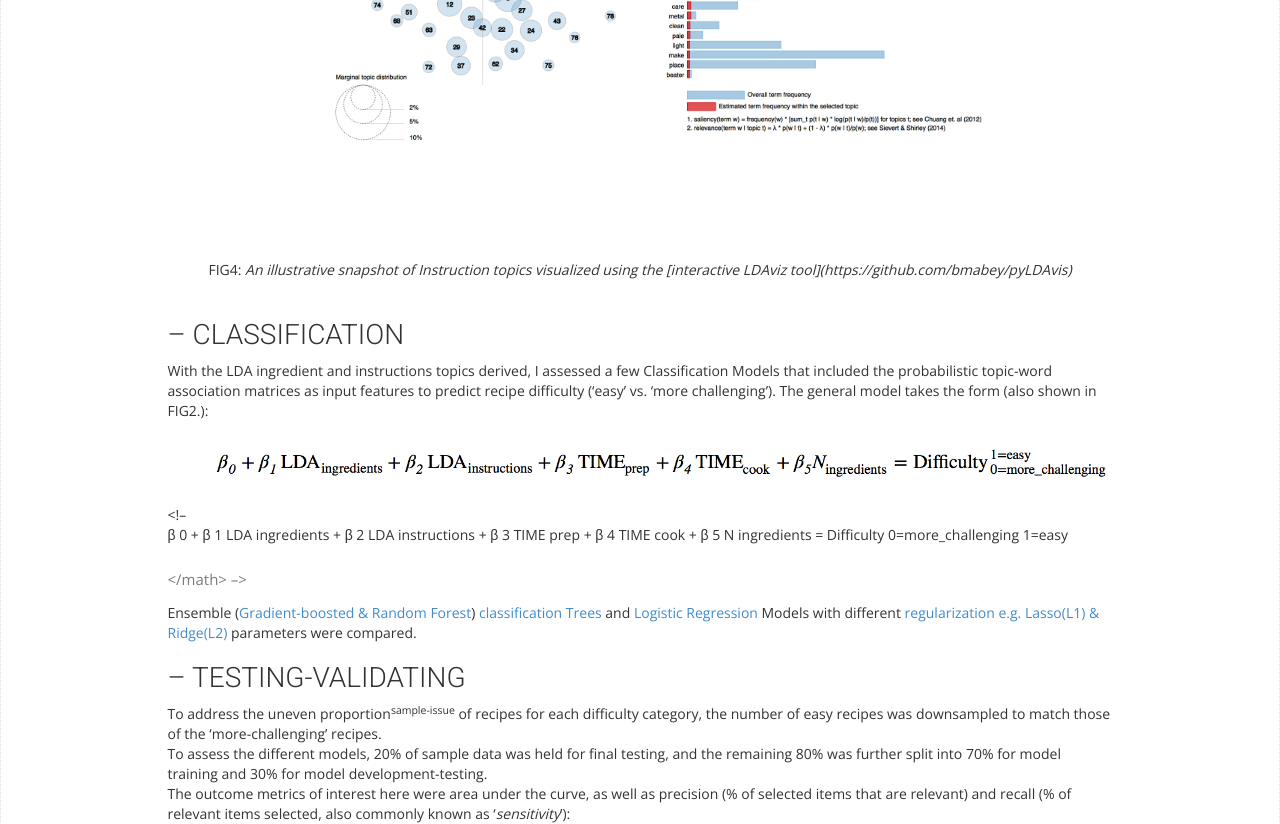
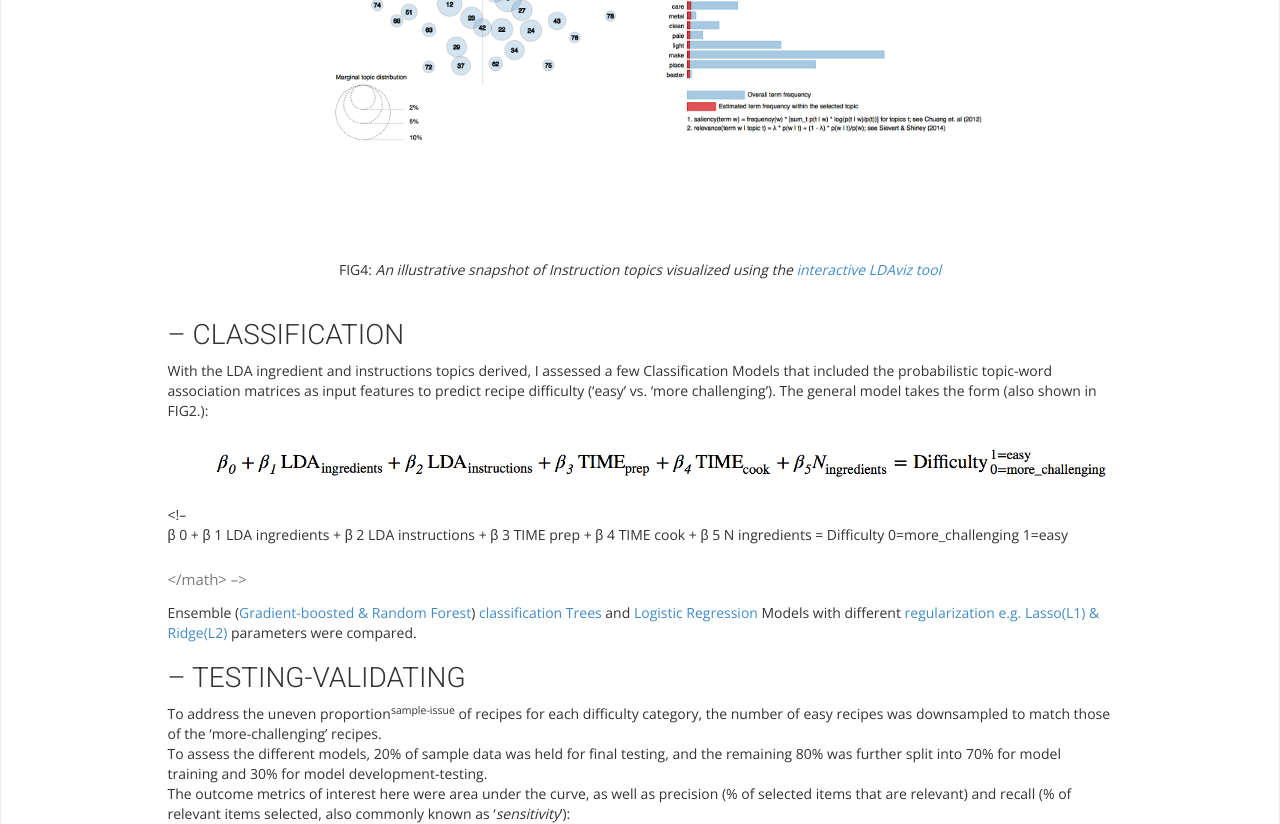
Before and after one commit to hengrumay/hengrumay.github.io, a Jekyll site: the page built from _posts/2017-12-22-MenuPlannerHelper.md, in a window 1280 px wide and 1400 px high, scrolled down 6225 px. Shown: the top 824 px of the window. Built offline with Jekyll 4.4.1, drawn with Linux system fonts in a browser that asks for light colours; nearby versions of some CDN libraries; some web fonts are replaced; comment, search, counter and statistics services are not loaded; some of the changed text lies outside the part shown; grey boxes are pictures that could not be loaded.

Commit message:
Update 2017-12-22-MenuPlannerHelper.md

```diff
--- a/_posts/2017-12-22-MenuPlannerHelper.md
+++ b/_posts/2017-12-22-MenuPlannerHelper.md
@@ -70,7 +70,7 @@ https://stats.stackexchange.com/questions/295506/lda-topics-number-determining-t
 
 ![](https://raw.githubusercontent.com/hengrumay/hengrumay.github.io/master/_posts/MenuPlannerHelper/LDA_ingredTopics.png)<center>FIG3: <i>Examples of the varying distributions of Ingredient topics associated with each recipe</i></center>
 
-![](https://raw.githubusercontent.com/hengrumay/hengrumay.github.io/master/_posts/MenuPlannerHelper/LDA_instructTopics.png)<center>FIG4: <i>An illustrative snapshot of Instruction topics visualized using the [interactive LDAviz tool](https://github.com/bmabey/pyLDAvis)</i></center>
+![](https://raw.githubusercontent.com/hengrumay/hengrumay.github.io/master/_posts/MenuPlannerHelper/LDA_instructTopics.png)<center>FIG4: <i>An illustrative snapshot of Instruction topics visualized using the <a href="https://github.com/bmabey/pyLDAvis">interactive LDAviz tool</a></i></center>
 
 ### -- CLASSIFICATION
 -   With the LDA ingredient and instructions topics derived, I assessed a few Classification Models that included the probabilistic topic-word association matrices as input features to predict recipe difficulty (‘easy’ vs. ‘more challenging’). The general model takes the form (also shown in FIG2.):
@@ -104,7 +104,7 @@ https://stats.stackexchange.com/questions/295506/lda-topics-number-determining-t
 -	To address the uneven proportion<sup>sample-issue</sup> of recipes for each difficulty category, the number of easy recipes was downsampled to match those of the ‘more-challenging’ recipes. <!--*#* (see *** for other ways to deal with uneven data samples) -->
 -	To assess the different models, 20% of sample data was held for final testing, and the remaining 80% was further split into 70% for model training and 30% for model development-testing.
 -	The outcome metrics of interest here were area under the curve, as well as precision (% of selected items that are relevant) and recall (% of relevant items selected, also commonly known as '*sensitivity*'):
-<center><img src="https://upload.wikimedia.org/wikipedia/commons/2/26/Precisionrecall.svg" height="600px" align="center"> </center><center>FIG5: <i>Precision and Recall, illustrated -- credit: [Wikipedia](https://upload.wikimedia.org/wikipedia/commons/2/26/Precisionrecall.svg)</i> </center>
+<center><img src="https://upload.wikimedia.org/wikipedia/commons/2/26/Precisionrecall.svg" height="600px" align="center"> </center><center>FIG5: <i>Precision and Recall, illustrated -- credit: <a href="https://upload.wikimedia.org/wikipedia/commons/2/26/Precisionrecall.svg">Wikipedia</a></i> </center>
 
 -	The different models do comparably well after tuning for their respective parameters (e.g. learning rate | number of trees | training features) with K-fold cross-validation. The 2 best performing models: `Logistic_Regression1_lasso` and `gradboostedTrees` yielded comparable recall and precision metrics ~84—86%, as seen in the confusion matrices below.
 
```
